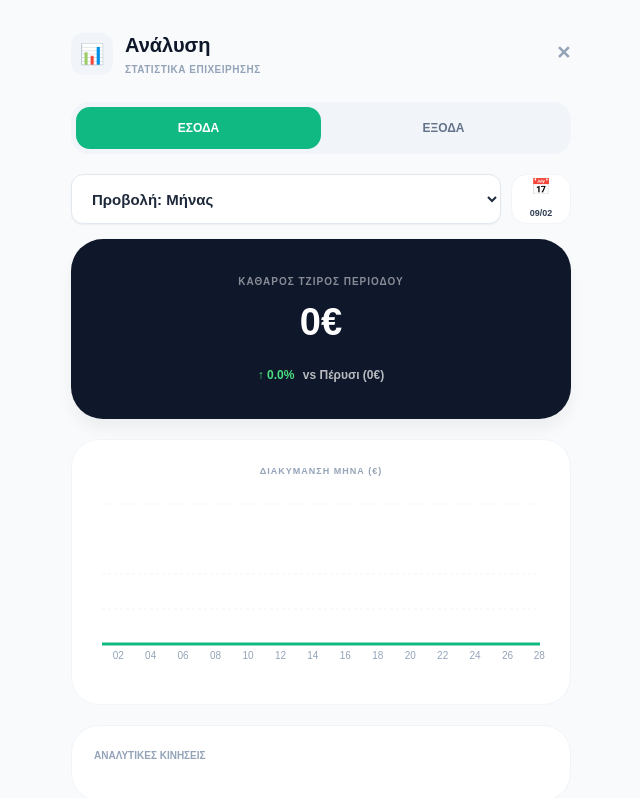
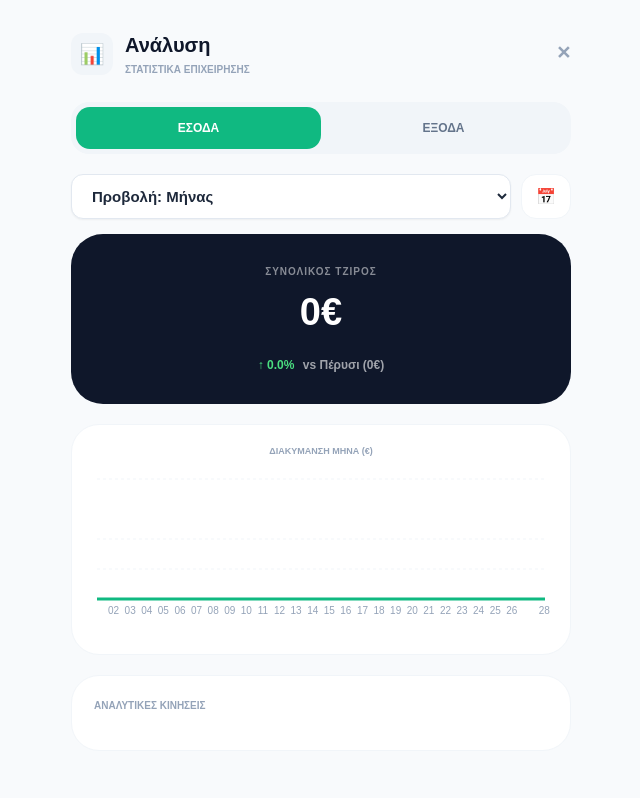
Before and after one commit to tsigris/cosy-management, a Next.js app: page /analysis in a window 1280 px wide. Shown: the top 798 px of the page, without its empty margins (319-959 px from the left). Built offline with nearby package versions, Linux system fonts and the light colour scheme.

Commit message:
Update page.tsx

```diff
--- a/src/app/analysis/page.tsx
+++ b/src/app/analysis/page.tsx
@@ -17,7 +17,6 @@ function AnalysisContent() {
   const [transactions, setTransactions] = useState<any[]>([])
   const [loading, setLoading] = useState(true)
   const [view, setView] = useState('income')
-  // 1. ΠΡΟΕΠΙΛΟΓΗ: ΜΗΝΑΣ
   const [period, setPeriod] = useState('month')
   const [selectedDate, setSelectedDate] = useState(format(new Date(), 'yyyy-MM-dd'))
   const [isZExpanded, setIsZExpanded] = useState(false)
@@ -38,35 +37,30 @@ function AnalysisContent() {
     } catch (err) { console.error(err) } finally { setLoading(false) }
   }
 
-  useEffect(() => {
-    loadData()
-  }, [])
+  useEffect(() => { loadData() }, [])
 
-  // ΔΙΑΓΡΑΦΗ ΣΥΝΑΛΛΑΓΗΣ
   async function handleDelete(id: string) {
-    if (!confirm('Οριστική διαγραφή αυτής της συναλλαγής;')) return;
+    if (!confirm('Οριστική διαγραφή;')) return;
     const { error } = await supabase.from('transactions').delete().eq('id', id);
     if (!error) loadData();
-    else alert(error.message);
   }
 
   // --- ΥΠΟΛΟΓΙΣΜΟΣ ΣΤΑΤΙΣΤΙΚΩΝ ---
   const stats = useMemo(() => {
     const now = parseISO(selectedDate)
     const lastYear = subYears(now, 1)
+    let currentRange = { start: startOfMonth(now), end: endOfMonth(now) }
+    let lastYearRange = { start: startOfMonth(lastYear), end: endOfMonth(lastYear) }
 
-    let currentRange = { start: now, end: now }
-    let lastYearRange = { start: lastYear, end: lastYear }
-
-    if (period === 'month') {
-      currentRange = { start: startOfMonth(now), end: endOfMonth(now) }
-      lastYearRange = { start: startOfMonth(lastYear), end: endOfMonth(lastYear) }
+    if (period === 'custom_day') {
+        currentRange = { start: now, end: now };
+        lastYearRange = { start: lastYear, end: lastYear };
     } else if (period === 'week') {
-      currentRange = { start: startOfWeek(now, { weekStartsOn: 1 }), end: endOfWeek(now, { weekStartsOn: 1 }) }
-      lastYearRange = { start: startOfWeek(lastYear, { weekStartsOn: 1 }), end: endOfWeek(lastYear, { weekStartsOn: 1 }) }
+        currentRange = { start: startOfWeek(now, { weekStartsOn: 1 }), end: endOfWeek(now) };
+        lastYearRange = { start: startOfWeek(lastYear, { weekStartsOn: 1 }), end: endOfWeek(lastYear) };
     } else if (period === 'year') {
-      currentRange = { start: startOfYear(now), end: endOfYear(now) }
-      lastYearRange = { start: startOfYear(lastYear), end: endOfYear(lastYear) }
+        currentRange = { start: startOfYear(now), end: endOfYear(now) };
+        lastYearRange = { start: startOfYear(lastYear), end: endOfYear(lastYear) };
     }
 
     const currentData = transactions.filter(t => {
@@ -81,32 +75,31 @@ function AnalysisContent() {
         return isWithinInterval(d, lastYearRange)
     })
 
-    const currentViewData = currentData.filter(t => (view === 'income' ? t.type === 'income' : t.type === 'expense' || t.category === 'pocket'))
-    const prevViewData = prevData.filter(t => (view === 'income' ? t.type === 'income' : t.type === 'expense' || t.category === 'pocket'))
+    const currentViewData = currentData.filter(t => (view === 'income' ? t.type === 'income' : (t.type === 'expense' || t.category === 'pocket')))
+    const prevViewData = prevData.filter(t => (view === 'income' ? t.type === 'income' : (t.type === 'expense' || t.category === 'pocket')))
 
-    // 2. ΔΙΟΡΘΩΣΗ: ΠΕΡΙΛΑΜΒΑΝΟΥΜΕ ΤΙΣ ΠΙΣΤΩΣΕΙΣ ΣΤΟ ΣΥΝΟΛΟ
     const currentTotal = currentViewData.filter(t => t.category !== 'pocket').reduce((acc, t) => acc + Number(t.amount), 0)
     const prevTotal = prevViewData.filter(t => t.category !== 'pocket').reduce((acc, t) => acc + Number(t.amount), 0)
 
-    // Ξεχωριστά σύνολα για την ανάλυση στο Hero Card
+    // ΑΝΑΛΥΣΗ ΕΣΟΔΩΝ (Μετρητά, Κάρτα, Χωρίς Απόδειξη)
+    const incData = currentViewData.filter(t => t.type === 'income');
+    const incomeCash = incData.filter(t => t.method === 'Μετρητά').reduce((acc, t) => acc + Number(t.amount), 0);
+    const incomeCard = incData.filter(t => t.method !== 'Μετρητά').reduce((acc, t) => acc + Number(t.amount), 0);
+    const noReceipt = incData.filter(t => t.category === 'Χωρίς Απόδειξη').reduce((acc, t) => acc + Number(t.amount), 0);
+
+    // ΑΝΑΛΥΣΗ ΕΞΟΔΩΝ
     const currentPaidTotal = currentViewData.filter(t => t.category !== 'pocket' && !t.is_credit).reduce((acc, t) => acc + Number(t.amount), 0)
     const currentCreditTotal = currentViewData.filter(t => t.is_credit).reduce((acc, t) => acc + Number(t.amount), 0)
 
     const diff = currentTotal - prevTotal
     const percent = prevTotal !== 0 ? (diff / prevTotal) * 100 : 0
 
-    return { currentTotal, prevTotal, percent, currentViewData, currentPaidTotal, currentCreditTotal }
+    return {
+        currentTotal, prevTotal, percent, currentViewData,
+        incomeCash, incomeCard, noReceipt,
+        currentPaidTotal, currentCreditTotal
+    }
   }, [transactions, period, selectedDate, view])
-
-  const zEntries = stats.currentViewData.filter(t => t.category === 'Εσοδα Ζ')
-  const zStats = {
-    total: zEntries.reduce((acc, t) => acc + Number(t.amount), 0),
-    count: zEntries.length,
-    methods: zEntries.reduce((acc: any, t) => {
-      acc[t.method] = (acc[t.method] || 0) + Number(t.amount)
-      return acc
-    }, {})
-  }
 
   const chartData = useMemo(() => {
     if (period !== 'month') return []
@@ -129,7 +122,7 @@ function AnalysisContent() {
           <div style={logoBoxStyle}>📊</div>
           <div>
             <h1 style={{ fontWeight: '900', fontSize: '20px', margin: 0, color: '#0f172a' }}>Ανάλυση</h1>
-            <p style={{ margin: '2px 0 0', fontSize: '10px', color: '#94a3b8', fontWeight: '800', textTransform: 'uppercase', letterSpacing: '0.5px' }}>ΣΤΑΤΙΣΤΙΚΑ ΕΠΙΧΕΙΡΗΣΗΣ</p>
+            <p style={{ margin: '2px 0 0', fontSize: '10px', color: '#94a3b8', fontWeight: '800', textTransform: 'uppercase' }}>ΣΤΑΤΙΣΤΙΚΑ ΕΠΙΧΕΙΡΗΣΗΣ</p>
           </div>
         </div>
         <Link href="/" style={backBtnStyle}>✕</Link>
@@ -149,30 +142,45 @@ function AnalysisContent() {
           <option value="week">Προβολή: Εβδομάδα</option>
           <option value="year">Προβολή: Έτος</option>
         </select>
-
         <div style={calendarCard}>
             <input type="date" value={selectedDate} onChange={e => setSelectedDate(e.target.value)} style={dateInput} />
-            <div style={{textAlign:'center'}}>
-                <span style={{fontSize:'16px', display:'block'}}>📅</span>
-                <span style={{fontSize:'9px', fontWeight:'900', color:'#334155'}}>{format(parseISO(selectedDate), 'dd/MM')}</span>
-            </div>
+            <span style={{fontSize:'16px'}}>📅</span>
         </div>
       </div>
 
-      {/* HERO CARD - 3. ΠΡΟΣΘΗΚΗ ΑΝΑΛΥΣΗΣ ΠΙΣΤΩΣΕΩΝ */}
+      {/* HERO CARD - ΑΝΑΛΥΣΗ ΜΕ ΠΟΣΟΣΤΑ */}
       <div style={{...heroCard, backgroundColor: view === 'income' ? '#0f172a' : '#450a0a'}}>
-        <p style={labelMicro}>{view === 'income' ? 'ΚΑΘΑΡΟΣ ΤΖΙΡΟΣ ΠΕΡΙΟΔΟΥ' : 'ΣΥΝΟΛΙΚΕΣ ΑΓΟΡΕΣ ΠΕΡΙΟΔΟΥ'}</p>
+        <p style={labelMicro}>{view === 'income' ? 'ΣΥΝΟΛΙΚΟΣ ΤΖΙΡΟΣ' : 'ΣΥΝΟΛΙΚΑ ΕΞΟΔΑ'}</p>
         <h2 style={{ fontSize: '38px', fontWeight: '900', margin: '5px 0' }}>{stats.currentTotal.toLocaleString('el-GR')}€</h2>
 
+        {/* ΕΔΩ ΜΠΑΙΝΕΙ Η ΑΝΑΛΥΣΗ ΕΣΟΔΩΝ ΜΕ ΠΟΣΟΣΤΑ */}
+        {view === 'income' && stats.currentTotal > 0 && (
+            <div style={percGrid}>
+                <div style={percBox}>
+                    <span style={percLabel}>ΜΕΤΡΗΤΑ</span>
+                    <span style={percValue}>{((stats.incomeCash / stats.currentTotal) * 100).toFixed(0)}%</span>
+                </div>
+                <div style={percBox}>
+                    <span style={percLabel}>ΚΑΡΤΑ</span>
+                    <span style={percValue}>{((stats.incomeCard / stats.currentTotal) * 100).toFixed(0)}%</span>
+                </div>
+                <div style={percBox}>
+                    <span style={percLabel}>ΧΩΡΙΣ ΑΠΟΔ.</span>
+                    <span style={percValue}>{((stats.noReceipt / stats.currentTotal) * 100).toFixed(0)}%</span>
+                </div>
+            </div>
+        )}
+
+        {/* ΑΝΑΛΥΣΗ ΕΞΟΔΩΝ */}
         {view === 'expenses' && (
-            <div style={{ display: 'flex', justifyContent: 'center', gap: '15px', marginTop: '10px', opacity: 0.8 }}>
-                <div style={{ fontSize: '10px', fontWeight: '800' }}>ΠΛΗΡΩΜΕΝΑ: {stats.currentPaidTotal.toFixed(0)}€</div>
+            <div style={{ display: 'flex', justifyContent: 'center', gap: '15px', marginTop: '10px' }}>
+                <div style={{ fontSize: '10px', fontWeight: '800', opacity: 0.8 }}>ΠΛΗΡΩΜΕΝΑ: {stats.currentPaidTotal.toFixed(0)}€</div>
                 <div style={{ fontSize: '10px', fontWeight: '800', color: '#fca5a5' }}>ΠΙΣΤΩΣΕΙΣ: {stats.currentCreditTotal.toFixed(0)}€</div>
             </div>
         )}
 
         <div style={{ marginTop: '15px', fontSize: '12px', fontWeight: '700', color: stats.percent >= 0 ? '#4ade80' : '#f87171' }}>
-            {stats.percent >= 0 ? '↑' : '↓'} {Math.abs(stats.percent).toFixed(1)}% <span style={{opacity:0.7, color:'white', marginLeft: '5px'}}>vs Πέρυσι ({stats.prevTotal.toFixed(0)}€)</span>
+            {stats.percent >= 0 ? '↑' : '↓'} {Math.abs(stats.percent).toFixed(1)}% <span style={{opacity:0.6, color:'white', marginLeft: '5px'}}>vs Πέρυσι ({stats.prevTotal.toFixed(0)}€)</span>
         </div>
       </div>
 
@@ -180,29 +188,23 @@ function AnalysisContent() {
       {period === 'month' && chartData.length > 0 && (
         <div style={chartCard}>
           <p style={chartTitle}>ΔΙΑΚΥΜΑΝΣΗ ΜΗΝΑ (€)</p>
-          <div style={{ width: '100%', height: 180 }}>
+          <div style={{ width: '100%', height: 160 }}>
             <ResponsiveContainer width="100%" height="100%">
               <AreaChart data={chartData}>
-                <defs>
-                  <linearGradient id="colorAmt" x1="0" y1="0" x2="0" y2="1">
-                    <stop offset="5%" stopColor={view === 'income' ? '#10b981' : '#ef4444'} stopOpacity={0.3}/>
-                    <stop offset="95%" stopColor={view === 'income' ? '#10b981' : '#ef4444'} stopOpacity={0}/>
-                  </linearGradient>
-                </defs>
                 <CartesianGrid strokeDasharray="3 3" vertical={false} stroke="#f1f5f9" />
                 <XAxis dataKey="name" fontSize={10} axisLine={false} tickLine={false} tick={{fill:'#94a3b8'}} />
-                <Tooltip contentStyle={{borderRadius:'16px', border:'none', boxShadow:'0 4px 12px rgba(0,0,0,0.05)'}} />
-                <Area type="monotone" dataKey="amount" stroke={view === 'income' ? '#10b981' : '#ef4444'} strokeWidth={3} fill="url(#colorAmt)" />
+                <Tooltip contentStyle={{borderRadius:'16px', border:'none'}} />
+                <Area type="monotone" dataKey="amount" stroke={view === 'income' ? '#10b981' : '#ef4444'} strokeWidth={3} fill={view === 'income' ? '#dcfce7' : '#fee2e2'} />
               </AreaChart>
             </ResponsiveContainer>
           </div>
         </div>
       )}
 
-      {/* ANALYTICAL LIST - 4. ΠΡΟΣΘΗΚΗ ΚΟΥΜΠΙΟΥ ΔΙΑΓΡΑΦΗΣ */}
+      {/* LIST WITH DELETE */}
       <div style={listWrapper}>
         <p style={{ fontSize: '10px', fontWeight: '900', color: '#94a3b8', marginBottom: '15px', textTransform: 'uppercase' }}>Αναλυτικές Κινήσεις</p>
-        {stats.currentViewData.filter(t => t.category !== 'Εσοδα Ζ').map(t => (
+        {stats.currentViewData.map(t => (
           <div key={t.id} style={rowStyle}>
             <div style={{ flex: 1 }}>
               <p style={{ fontWeight: '800', fontSize: '14px', margin: 0, color: '#1e293b' }}>
@@ -230,19 +232,23 @@ function AnalysisContent() {
 const logoBoxStyle: any = { width: '42px', height: '42px', backgroundColor: '#f1f5f9', borderRadius: '12px', display: 'flex', alignItems: 'center', justifyContent: 'center', fontSize: '20px' };
 const backBtnStyle: any = { textDecoration: 'none', color: '#94a3b8', fontSize: '18px', fontWeight: 'bold' };
 const tabContainer: any = { display: 'flex', backgroundColor: '#f1f5f9', borderRadius: '18px', padding: '5px', marginBottom: '20px' };
-const tabBtn: any = { flex: 1, border: 'none', padding: '12px', borderRadius: '14px', fontWeight: '900', fontSize: '12px', cursor: 'pointer', transition: '0.2s' };
-const filterBar: any = { display: 'flex', gap: '10px', marginBottom: '15px', alignItems: 'stretch' };
-const selectStyle: any = { flex: 1, padding: '12px', borderRadius: '15px', border: '1px solid #f1f5f9', fontWeight: '800', outline: 'none', backgroundColor: 'white' };
-const calendarCard: any = { position: 'relative', width: '60px', backgroundColor: 'white', borderRadius: '15px', border: '1px solid #f1f5f9', display: 'flex', alignItems: 'center', justifyContent: 'center', cursor: 'pointer' };
+const tabBtn: any = { flex: 1, border: 'none', padding: '12px', borderRadius: '14px', fontWeight: '900', fontSize: '12px', cursor: 'pointer' };
+const filterBar: any = { display: 'flex', gap: '10px', marginBottom: '15px' };
+const selectStyle: any = { flex: 1, padding: '12px', borderRadius: '15px', border: '1px solid #f1f5f9', fontWeight: '800', outline: 'none' };
+const calendarCard: any = { position: 'relative', width: '50px', backgroundColor: 'white', borderRadius: '15px', border: '1px solid #f1f5f9', display: 'flex', alignItems: 'center', justifyContent: 'center' };
 const dateInput: any = { position: 'absolute', opacity: 0, width: '100%', height: '100%', cursor: 'pointer' };
-const heroCard: any = { padding: '35px 20px', borderRadius: '32px', color: 'white', textAlign: 'center', marginBottom: '20px', boxShadow: '0 10px 15px rgba(0,0,0,0.05)' };
+const heroCard: any = { padding: '30px 20px', borderRadius: '32px', color: 'white', textAlign: 'center', marginBottom: '20px' };
 const labelMicro: any = { fontSize: '10px', fontWeight: '900', opacity: 0.5, letterSpacing: '1px' };
-const chartCard: any = { backgroundColor: 'white', padding: '25px', borderRadius: '28px', border: '1px solid #f1f5f9', marginBottom: '20px' };
-const chartTitle: any = { fontSize: '9px', fontWeight: '900', color: '#94a3b8', textAlign: 'center', marginBottom: '20px', letterSpacing: '1px' };
+const percGrid: any = { display: 'flex', justifyContent: 'center', gap: '20px', marginTop: '20px', borderTop: '1px solid rgba(255,255,255,0.1)', paddingTop: '15px' };
+const percBox: any = { display: 'flex', flexDirection: 'column', gap: '2px' };
+const percLabel: any = { fontSize: '8px', fontWeight: '900', opacity: 0.6 };
+const percValue: any = { fontSize: '14px', fontWeight: '900' };
+const chartCard: any = { backgroundColor: 'white', padding: '20px', borderRadius: '28px', border: '1px solid #f1f5f9', marginBottom: '20px' };
+const chartTitle: any = { fontSize: '9px', fontWeight: '900', color: '#94a3b8', textAlign: 'center', marginBottom: '15px' };
 const listWrapper: any = { backgroundColor: 'white', padding: '22px', borderRadius: '28px', border: '1px solid #f1f5f9' };
-const rowStyle: any = { display: 'flex', justifyContent: 'space-between', alignItems: 'center', padding: '18px 0', borderBottom: '1px solid #f8fafc' };
-const creditBadge: any = { fontSize: '8px', backgroundColor: '#fee2e2', color: '#ef4444', padding: '2px 6px', borderRadius: '6px', marginLeft: '8px', verticalAlign: 'middle', fontWeight: '900' };
-const deleteBtnSmall: any = { background: 'none', border: 'none', cursor: 'pointer', fontSize: '14px', opacity: 0.3, padding: '5px' };
+const rowStyle: any = { display: 'flex', justifyContent: 'space-between', alignItems: 'center', padding: '15px 0', borderBottom: '1px solid #f8fafc' };
+const creditBadge: any = { fontSize: '8px', backgroundColor: '#fee2e2', color: '#ef4444', padding: '2px 6px', borderRadius: '6px', marginLeft: '8px', fontWeight: '900' };
+const deleteBtnSmall: any = { background: 'none', border: 'none', cursor: 'pointer', opacity: 0.2 };
 
 export default function AnalysisPage() {
   return <main style={{ backgroundColor: '#f8fafc', minHeight: '100vh', padding: '15px' }}><Suspense fallback={<div>Φόρτωση...</div>}><AnalysisContent /></Suspense></main>
```
